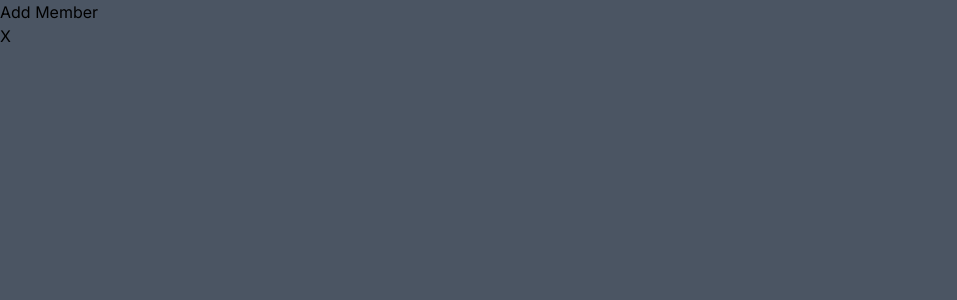
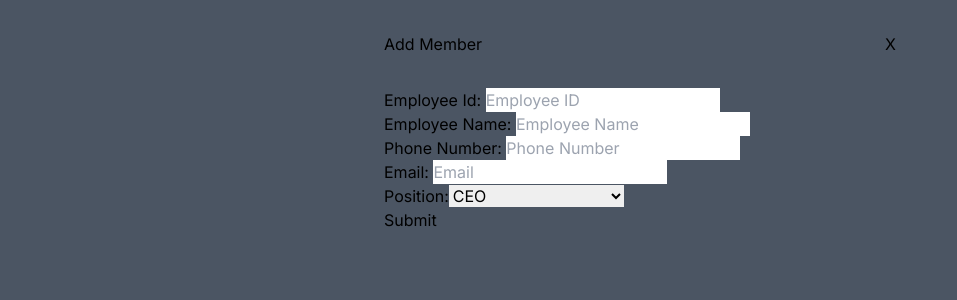
Before and after one commit to SharmaTushar1/Hierarchy-UI, a Next.js app: page / in a window 1280 px wide. Both pictures are taken after a click on the button "Add Member". Shown: the top 300 px of the page, without its empty margins (0-957 px from the left). Built offline with nearby package versions, Linux system fonts and the light colour scheme.

Commit message:
Add form and load data from local storage

```diff
--- a/package.json
+++ b/package.json
@@ -19,6 +19,7 @@
     "postcss": "8.4.29",
     "react": "18.2.0",
     "react-dom": "18.2.0",
+    "react-hook-form": "^7.46.1",
     "tailwindcss": "3.3.3",
     "typescript": "5.2.2",
     "zustand": "^4.4.1"
--- a/src/app/_components/AddMemberPopUp.tsx
+++ b/src/app/_components/AddMemberPopUp.tsx
@@ -1,11 +1,75 @@
 // Add Member component. This will be triggered when user clicks the Add Member button and is the only thing visible in the app when it is loaded at first i.e. when the employees array is empty.
 
+import { useStore } from "../store";
+import { useForm } from 'react-hook-form';
+
 const AddMemberPopUp = ({toggle}: {toggle: () => void}) => {
+
+  const positions = useStore(state => state.positions);
+  const setEmployees = useStore(state => state.setEmployees);
+  const employees = useStore(state => state.employees);
+
+  const { register, handleSubmit, formState: { errors } } = useForm();
+
+
+  const validatePhoneNumber = (value: string) => /^\d{10}$/.test(value) || 'Phone number must be 10 digits';
+  const validateEmail = (value: string) => /^[\w-]+(\.[\w-]+)*@([\w-]+\.)+[a-zA-Z]{2,7}$/.test(value) || 'Invalid email';
+
+
+  const onSubmit = (data: any) => { // TODO: take care of this for now just using any
+      const existingEmployees: employee[] = employees;
+      existingEmployees.push(data); // adding new employee to old employees list
+      setEmployees(existingEmployees);
+      localStorage.setItem('employees', JSON.stringify(existingEmployees)); // Storing in localstorage
+      console.log("existing employees => ", existingEmployees);
+  };
+
   return (
-    <div className="absolute top-0 left-0 right-0 bottom-0 bg-gray-600 w-full h-full">
+    <div className="absolute top-0 left-0 right-0 bottom-0 bg-gray-600 w-full h-full px-4 sm:px-12 md:px-28 lg:px-60 xl:px-96">
+      <div className="flex justify-between m-8 mx-auto">
+        <h2>Add Member</h2>
+        <span className="cursor-pointer" onClick={() => toggle()}>X</span>
+      </div>
       <div>
-        <h2>Add Member</h2>
-        <span className="" onClick={() => toggle()}>X</span>
+      <form onSubmit={handleSubmit(onSubmit)}>
+          <div>
+            <label htmlFor="id">Employee Id: </label>
+            <input placeholder="Employee ID" id="id" {...register('id', { required: 'ID is required' })} />
+            {errors.id && <span>{errors.id.message as string}</span>}
+          </div>
+
+          <div>
+            <label htmlFor="name">Employee Name: </label>
+            <input placeholder="Employee Name" id="name" {...register('name', { required: 'Name is required' })} />
+            {errors.name && <span>{errors.name.message as string}</span>}
+          </div>
+
+          <div>
+            <label htmlFor="phone_number">Phone Number: </label>
+            <input placeholder="Phone Number" id="phone_number" {...register('phoneNumber', { required: 'Phone number is required', validate: validatePhoneNumber })} />
+            {errors.phoneNumber && <span>{errors.phoneNumber.message as string}</span>}
+          </div>
+
+          <div>
+            <label htmlFor="email">Email: </label>
+            <input placeholder="Email" id="email" type = "email" {...register('email', { required: 'Email is required', validate: validateEmail })} />
+            {errors.email && <span>{errors.email.message as string}</span>}
+          </div>
+
+          <div>
+            <label htmlFor="position">Position:</label>
+            <select id="position" {...register('position', { required: 'Position is required' })}>
+              {positions.map((position, index) => (
+                  <option key={index} value={position.name}>
+                      {position.name}
+                  </option>
+              ))}
+            </select>
+            {errors.position && <span>{errors.position.message as string}</span>}
+          </div>
+
+          <input type="submit" />
+        </form>
       </div>
     </div>
   )
```
Also changed, not shown: 1 other file (tests, documents, lock files or other folders).
